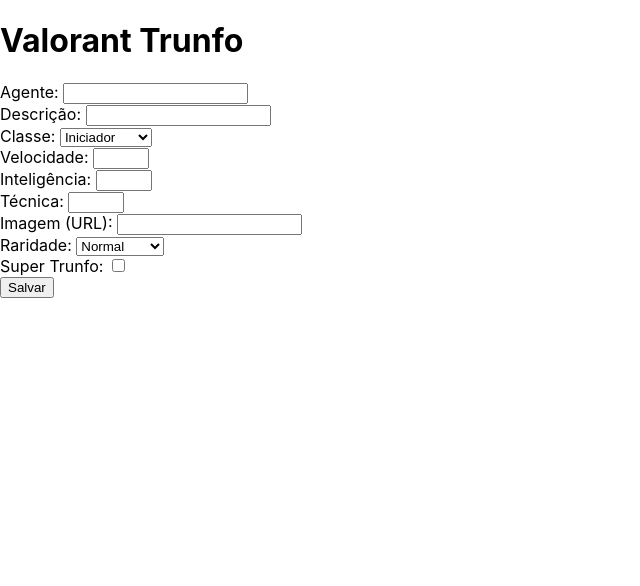
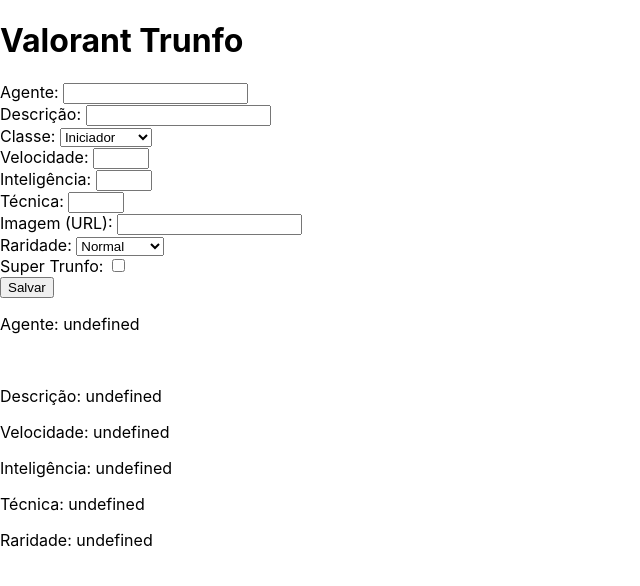
Before and after one commit to zTiagok/trybe-13.tryunfo, a React (Create React App) app: page / in a window 1280 px wide. Shown: the top 586 px of the page, without its empty margins (0-640 px from the left). Built offline with nearby package versions, Linux system fonts and the light colour scheme.

Commit message:
c3 - 3º Requisito Completo

```diff
--- a/src/App.js
+++ b/src/App.js
@@ -1,5 +1,6 @@
 import React from 'react';
 import Form from './components/Form';
+import Card from './components/Card';
 
 class App extends React.Component {
   render() {
@@ -7,6 +8,7 @@
       <div>
         <h1>Valorant Trunfo</h1>
         <Form />
+        <Card />
       </div>
     );
   }
--- /dev/null
+++ b/src/components/Card.jsx
@@ -0,0 +1,53 @@
+import React from 'react';
+import PropTypes from 'prop-types';
+
+class Card extends React.Component {
+  render() {
+    const { cardName, cardDescription, cardAttr1,
+      cardAttr2, cardAttr3, cardImage, cardRare, cardTrunfo } = this.props;
+
+    return (
+      <div id="agent">
+        <p data-testid="name-card" id="agent-name">
+          {`Agente: ${cardName}`}
+        </p>
+        <img
+          src={ cardImage }
+          alt={ cardName }
+          data-testid="image-card"
+          id="agent-image"
+        />
+        <p data-testid="description-card" id="agent-description">
+          {`Descrição: ${cardDescription}`}
+        </p>
+        <p data-testid="attr1-card" id="agent-attr1">
+          {`Velocidade: ${cardAttr1}`}
+        </p>
+        <p data-testid="attr2-card" id="agent-attr2">
+          {`Inteligência: ${cardAttr2}`}
+        </p>
+        <p data-testid="attr3-card" id="agent-attr3">
+          {`Técnica: ${cardAttr3}`}
+        </p>
+        <p data-testid="rare-card" id="agent-rarity">
+          {`Raridade: ${cardRare}`}
+        </p>
+        {cardTrunfo ? <p data-testid="trunfo-card"> Super Trunfo </p> : undefined}
+
+      </div>
+    );
+  }
+}
+
+Card.propTypes = {
+  cardName: PropTypes.string.isRequired,
+  cardDescription: PropTypes.string.isRequired,
+  cardAttr1: PropTypes.string.isRequired,
+  cardAttr2: PropTypes.string.isRequired,
+  cardAttr3: PropTypes.string.isRequired,
+  cardImage: PropTypes.string.isRequired,
+  cardRare: PropTypes.string.isRequired,
+  cardTrunfo: PropTypes.bool.isRequired,
+};
+
+export default Card;
--- a/src/components/Form.jsx
+++ b/src/components/Form.jsx
@@ -174,7 +174,6 @@
   cardImage: PropTypes.string.isRequired,
   cardRare: PropTypes.string.isRequired,
   cardTrunfo: PropTypes.bool.isRequired,
-  hasTrunfo: PropTypes.bool.isRequired,
   isSaveButtonDisabled: PropTypes.bool.isRequired,
   onInputChange: PropTypes.func.isRequired,
   onSaveButtonClick: PropTypes.func.isRequired,
```
